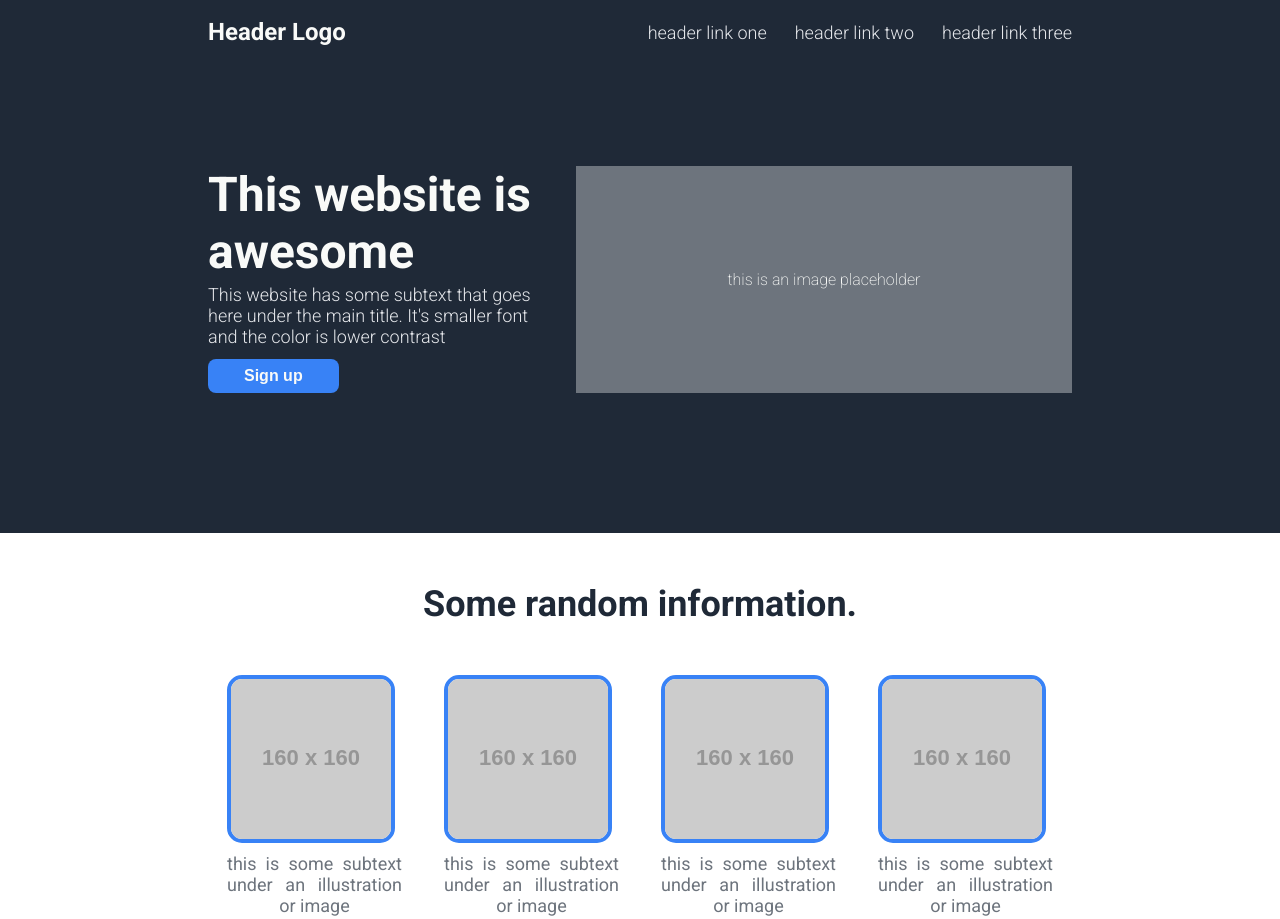
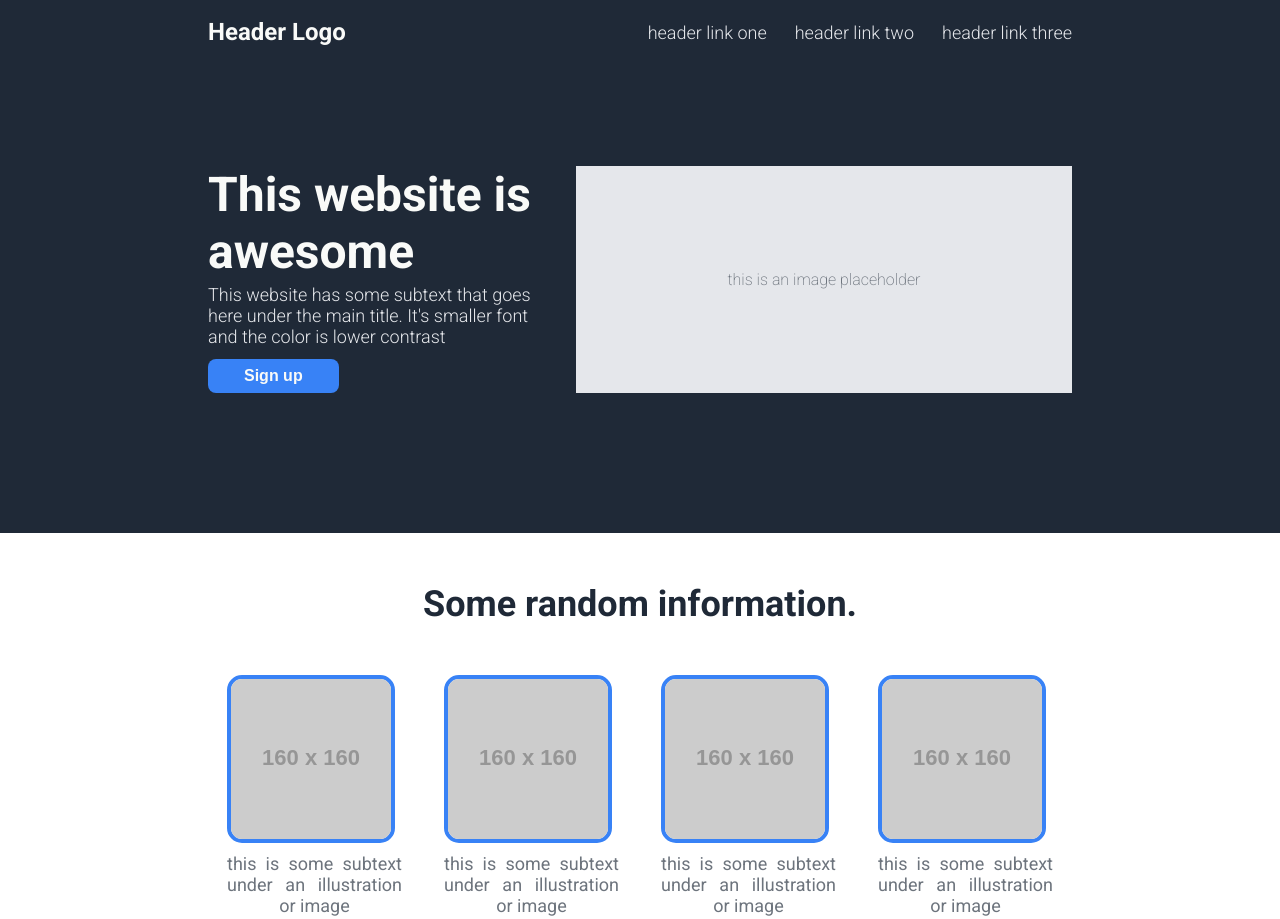
Before and after one commit to TomHergenreter/odin-landing-page, a plain HTML site: page index.html in a window 1280 px wide. Shown: the top 919 px of the page. Drawn offline with Linux system fonts and the light colour scheme; placeholder pictures from the web are drawn by us.

Commit message:
Add minor CSS fixes

```diff
--- a/styles.css
+++ b/styles.css
@@ -80,13 +80,14 @@ button {
 }
 
 .hero-image {
-    background-color: #6d747d;
+    background-color: #e5e7eb;
     display: flex;
     justify-content: center;
     align-items: center;
     font-size: 16px;
     font-weight: 200;
     flex: 1 .5 725px;
+    color: #6d747d;
 }
 
 .hero-text-container p {
```
